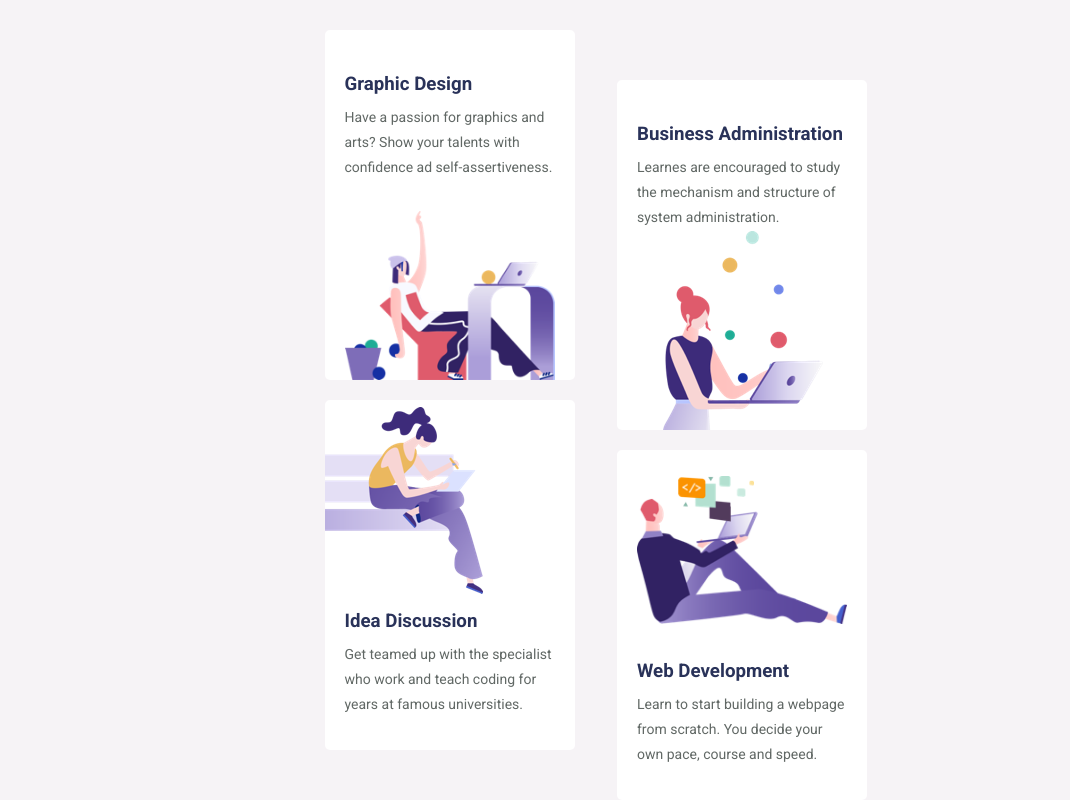
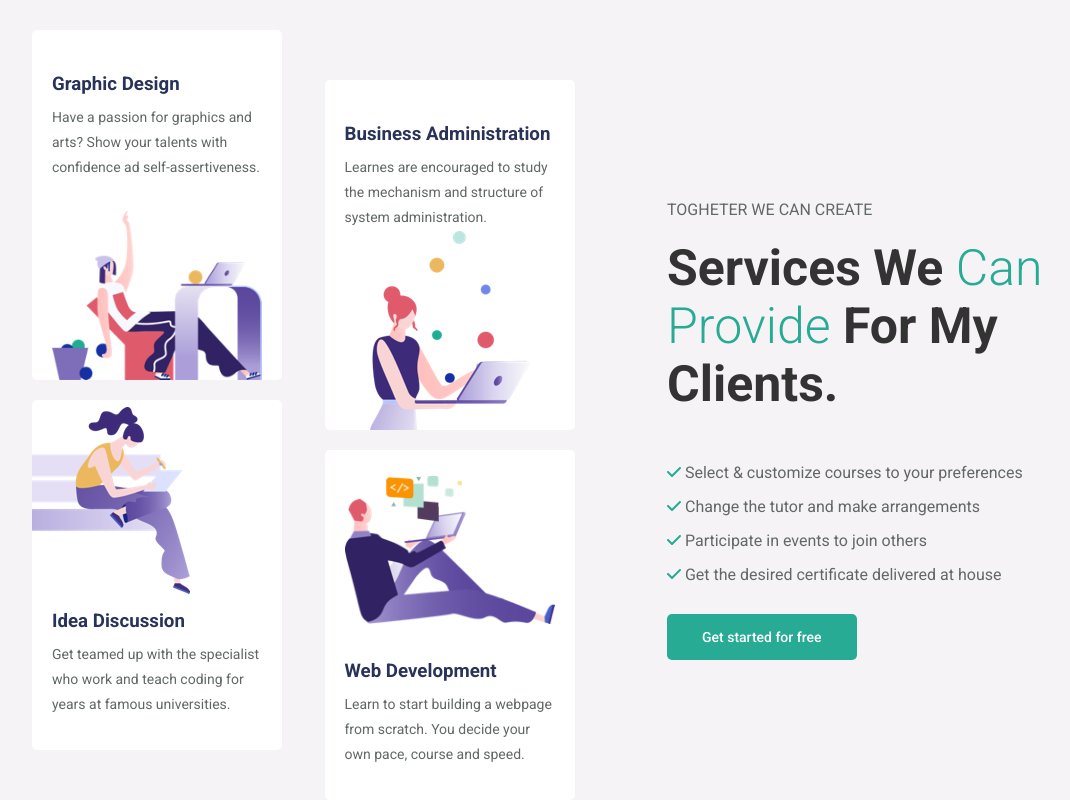
Before and after one commit to Pierfran992/proj-html-vuejs, a Vue app: page / in a window 1280 px wide. Shown: the part 1203-2003 px from the top of the page, without its empty margins (23-1093 px from the left). Built offline with nearby package versions, Linux system fonts and the light colour scheme.

Commit message:
Creazione SectionService completata: - Creato il container delle descrizioni dei servizi; - il bottone con annesso hover;

```diff
--- a/src/components/Jumbotron.vue
+++ b/src/components/Jumbotron.vue
@@ -78,7 +78,6 @@ section {
         margin: 0 auto;
         padding: 10px 30px;
         border-radius: 5px;
-
     }
 }
 
--- a/src/components/SectionService.vue
+++ b/src/components/SectionService.vue
@@ -52,7 +52,33 @@ export default {
             </div>
             <!-- container delle descrizioni dei servizi -->
             <div class="ctn_description_service">
-
+                <div class="description">
+                    <span>TOGHETER WE CAN CREATE</span>
+                    <h2>Services We <span>Can Provide </span>For My Clients.</h2>
+                    <!-- lista dei servizi -->
+                    <ul>
+                        <li>
+                            <font-awesome-icon icon="fa-solid fa-check" class="check" />
+                            Select & customize courses to your preferences
+                        </li>
+                        <li>
+                            <font-awesome-icon icon="fa-solid fa-check" class="check" />
+                            Change the tutor and make arrangements
+                        </li>
+                        <li>
+                            <font-awesome-icon icon="fa-solid fa-check" class="check" />
+                            Participate in events to join others
+                        </li>
+                        <li>
+                            <font-awesome-icon icon="fa-solid fa-check" class="check" />
+                            Get the desired certificate delivered at house
+                        </li>
+                    </ul>
+                    <!-- bottone per la prova gratuita -->
+                    <div class="button">
+                        Get started for free
+                    </div>
+                </div>
             </div>
         </div>
     </div>
@@ -125,4 +151,54 @@ export default {
     position: relative;
     bottom: -50px;
 }
+
+.ctn_description_service {
+    width: 50%;
+    padding: 50px;
+
+    span {
+        color: $fontThirdCOlor;
+    }
+
+    h2 {
+        color: $fontPrimaryColor;
+        font-size: 50px;
+        margin-top: 20px;
+
+        span {
+            color: $fontSecondaryColor;
+            font-weight: 300;
+        }
+    }
+
+    ul {
+        margin-top: 50px;
+
+        li {
+            color: $fontThirdCOlor;
+            list-style: none;
+            margin-bottom: 15px;
+
+            .check {
+                color: $fontSecondaryColor;
+            }
+        }
+    }
+
+    .button {
+        color: $secondColor;
+        background-color: $thirdColor;
+        width: fit-content;
+        margin-top: 30px;
+        padding: 15px 35px;
+        border-radius: 5px;
+        font-weight: 500;
+        font-size: 14px;
+        cursor: pointer;
+
+        &:hover {
+            background-color: $firstColor;
+        }
+    }
+}
 </style>
--- a/src/main.js
+++ b/src/main.js
@@ -16,11 +16,12 @@ import { faMagnifyingGlass } from '@fortawesome/free-solid-svg-icons'
 import { faRulerCombined } from '@fortawesome/free-solid-svg-icons'
 import { faBook } from '@fortawesome/free-solid-svg-icons'
 import { faLifeRing } from '@fortawesome/free-solid-svg-icons'
+import { faCheck } from '@fortawesome/free-solid-svg-icons'
 
 
 
 /* add icons to the library */
-library.add(faUserSecret, faAngleDown, faCartShopping, faCircleUser, faMagnifyingGlass, faRulerCombined, faBook, faLifeRing);
+library.add(faUserSecret, faAngleDown, faCartShopping, faCircleUser, faMagnifyingGlass, faRulerCombined, faBook, faLifeRing, faCheck);
 
 createApp(App)
     .component('font-awesome-icon', FontAwesomeIcon)
```
